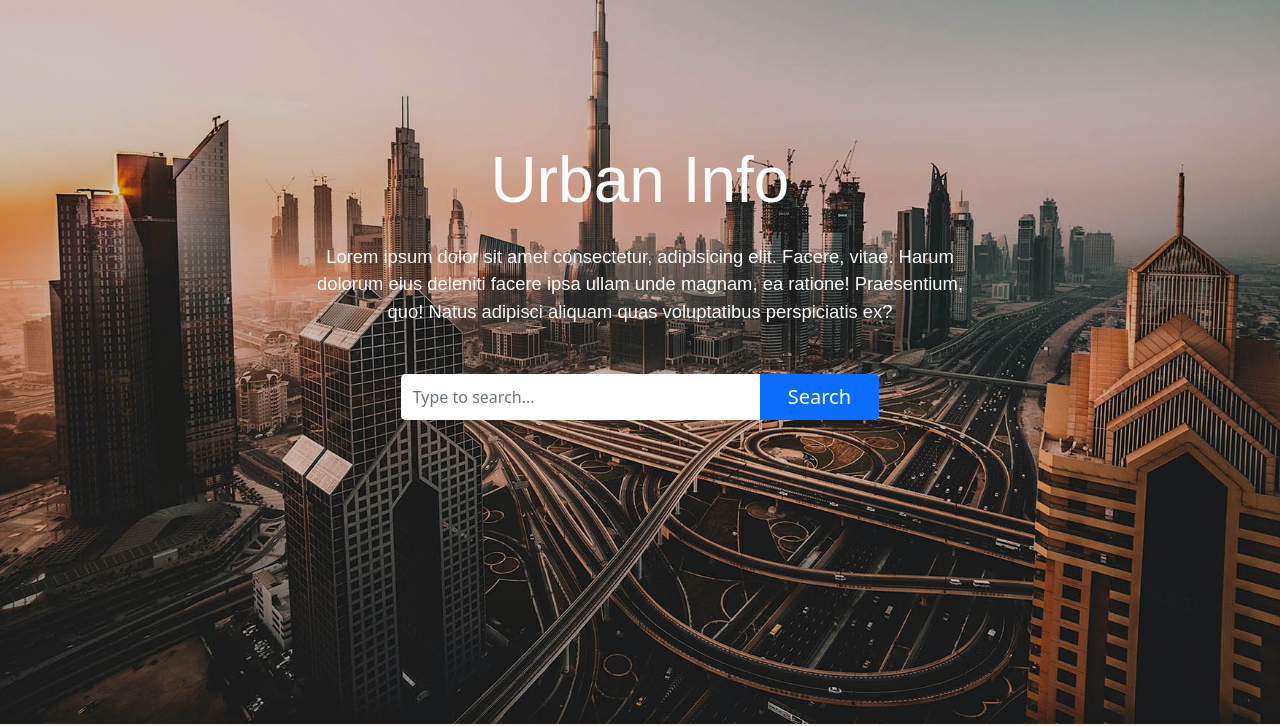
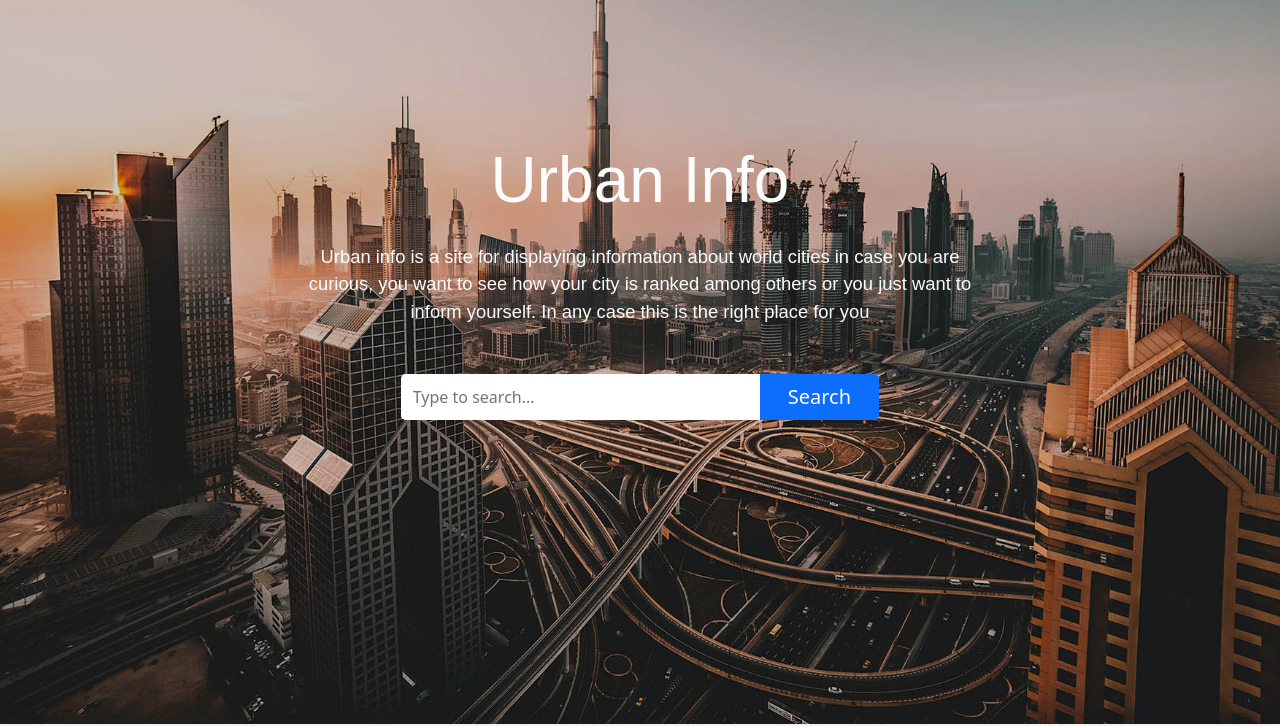
Before and after one commit to NJevric/urban-info, a plain HTML site: page index.html in a window 1280 px wide. Shown: the part 76-802 px from the top of the page. Drawn offline with nearby package versions, Linux system fonts and the light colour scheme.

Commit message:
Add files via upload

```diff
--- a/index.html
+++ b/index.html
@@ -5,11 +5,12 @@
     <meta name="viewport" content="width=device-width, initial-scale=1.0"/>
     <meta name="description" content="URban Info website that uses teleport public API for searching and displaying info about the cities and quality of life among them"/>
     <meta name="keywords" content="Urban info, urban, info, city"/>
+    <meta name="author" content="Nikola Jevric">
     <title>Urban Info</title>
     <link rel="stylesheet" href="assets/css/style.css" type="text/css"/>
     <!-- CSS only -->
     <link href="https://cdn.jsdelivr.net/npm/bootstrap@5.0.0-alpha3/dist/css/bootstrap.min.css" rel="stylesheet" integrity="sha384-CuOF+2SnTUfTwSZjCXf01h7uYhfOBuxIhGKPbfEJ3+FqH/s6cIFN9bGr1HmAg4fQ" crossorigin="anonymous">
-    <link rel="shortcut icon" href="assets/img/ico.svg" type="image/x-icon" />
+    <link rel="shortcut icon" href="assets/img/ico.svg" type="image/x-icon"/>
 
 </head>
 <body>
@@ -35,7 +36,8 @@
             <div class="row">
                 <article class="col-lg-8 mx-auto">
                     <h1 class="text-center">Urban Info</h1>
-                    <p class="text-center mt-4 mb-5">Lorem ipsum dolor sit amet consectetur, adipisicing elit. Facere, vitae. Harum dolorum eius deleniti facere ipsa ullam unde magnam, ea ratione! Praesentium, quo! Natus adipisci aliquam quas voluptatibus perspiciatis ex?</p>
+                    <p class="text-center mt-4 mb-5">
+                        Urban info is a site for displaying information about world cities in case you are curious, you want to see how your city is ranked among others or you just want to inform yourself. In any case this is the right place for you</p>
                     <form class="mx-auto">
                         <div class="d-flex">
                             <input class="form-control" type="text" placeholder="Type to search..." aria-label="Search" id="search" value="" autocomplete="off" data-id="">
@@ -195,24 +197,6 @@
         <div class="col-12 d-flex position-relative">
           <input type="password" class="form-control" id="inputPassSign" placeholder="Password"><p class=" sign"></p>
         </div>
-        <!-- <div class="col-md-12">
-          <label for="inputBirthday" class="form-label">Birthday</label>
-          <div class="d-flex">
-            <select id="inputBirthday" class="form-select ">
-                <option selected>Choose...</option>
-                <option>...</option>
-              </select>
-              <select id="inputBirthday" class="form-select mx-3">
-                <option selected>Choose...</option>
-                <option>...</option>
-              </select>
-              <select id="inputBirthday" class="form-select">
-                <option selected>Choose...</option>
-                <option>...</option>
-              </select>
-          </div>
-
-        </div>  -->
 
         <div class="col-12">
             <input type="submit" class="form-control btn-primary" id="inputSignUp" value="Sign Up"/>
```
